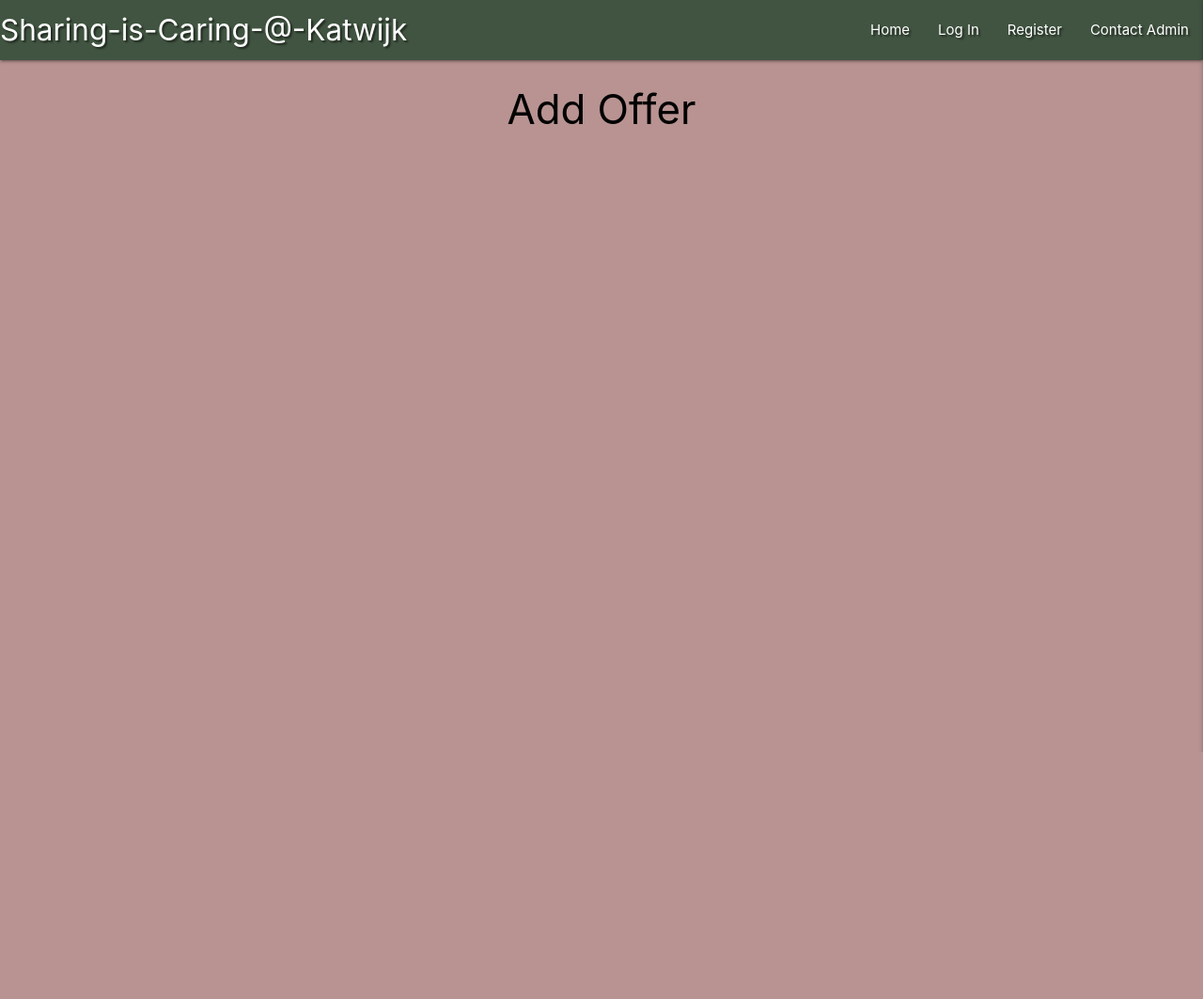
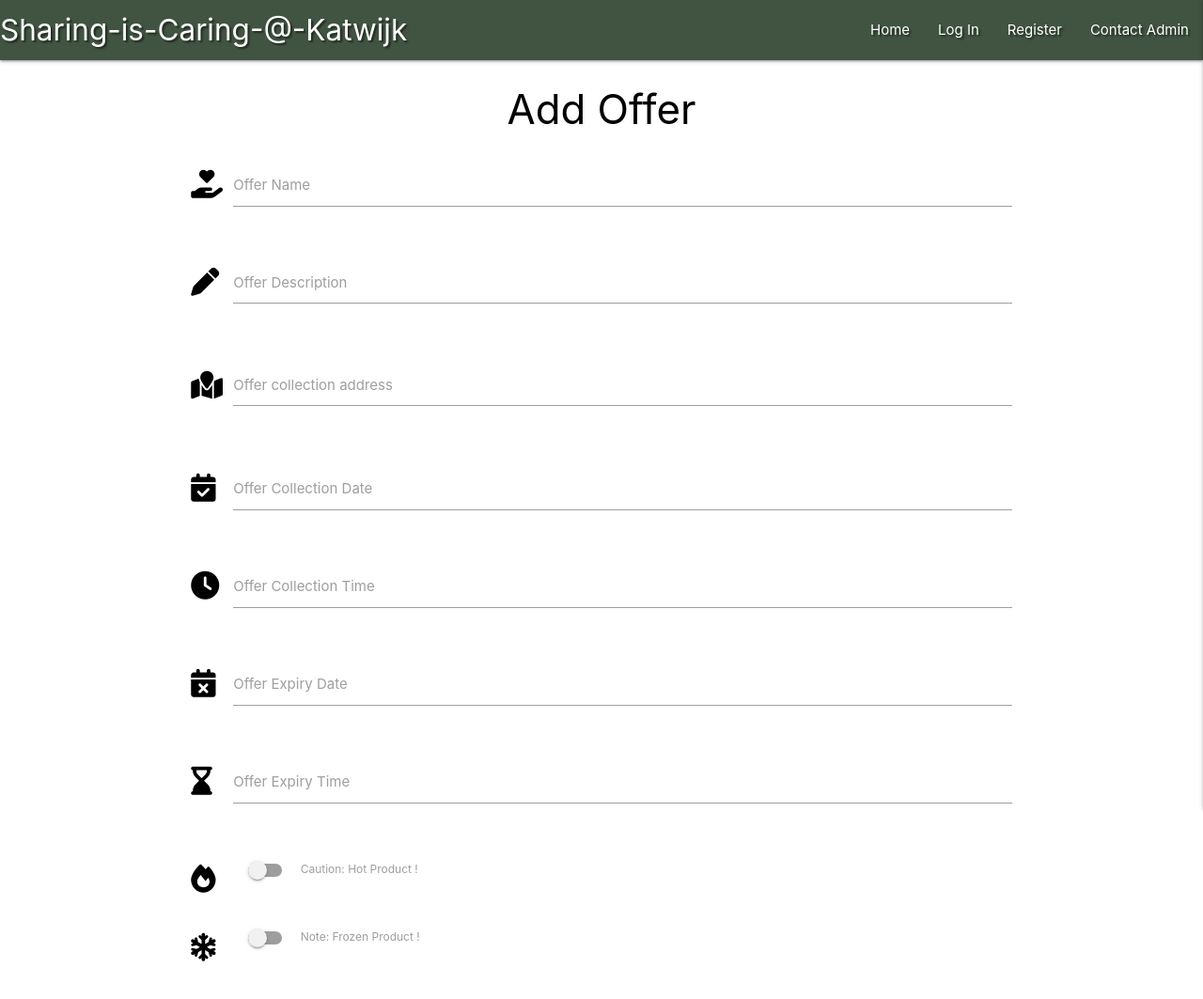
Before and after one commit to Code-Institute-Submissions/Morpheus-23-my-dutch-life_JulRseub, a Flask app: page /add_offer in a window 1280 px wide. Shown: the whole page at 94% size. Before the commit the page ends 800 px from the top, so only its background shows below. Run offline with Flask 2, Linux system fonts and the light colour scheme; some libraries are stand-ins or nearby versions.

Commit message:
Added add_offer.html input fields

```diff
--- a/static/css/style.css
+++ b/static/css/style.css
@@ -18,7 +18,9 @@
 .collapsible-body {
     background-color: antiquewhite;
 }
-
+/*
 body {
     background-color: rgba(114,40,37,0.5);
 }
+
+*/
--- a/static/js/script.js
+++ b/static/js/script.js
@@ -6,4 +6,6 @@ $(document).ready(function(){
   $(".sidenav").sidenav({edge: "right"});
   $('.collapsible').collapsible();
   $('.tooltipped').tooltip();
+  $('.datepicker').datepicker();
+  $('.timepicker').timepicker();
 });
--- a/templates/add_offer.html
+++ b/templates/add_offer.html
@@ -1,6 +1,94 @@
 {% extends "base.html" %}
 {% block content %}
 
-    <h3 class="black-text center-align">Add Offer</h3>
+<h3 class="black-text center-align">Add Offer</h3>
+
+<div class="row">
+    <form class="col s12" method="POST" action="">
+        <div class="row">
+            <div class="input-field col s12">
+                <i class="fa-solid fa-hand-holding-heart prefix black-text"></i>
+                <input id="offer_name" name="offer_name" minlength="4" maxlength="50" type="text" class="validate"
+                    required>
+                <label for="offer_name">Offer Name</label>
+            </div>
+        </div>
+        <div class="row">
+            <div class="input-field col s12">
+                <i class="fa-solid fa-pen prefix black-text"></i>
+                <textarea id="offer_description" name="offer_description" minlength="10" maxlength="200"
+                    class="materialize-textarea"></textarea> <label for="textarea1"></label>
+                <label for="offer_description">Offer Description</label>
+            </div>
+        </div>
+        <div class="row">
+            <div class="input-field col s12">
+                <i class="fa-solid fa-map-location prefix black-text"></i>
+                <textarea id="offer_collection_point" name="offer_collection_point" minlength="10" maxlength="200"
+                    class="materialize-textarea"></textarea> <label for="textarea1"></label>
+                <label for="offer_collection_point">Offer collection address</label>
+            </div>
+        </div>
+        <div class="row">
+            <div class="input-field col s12">
+                <i class="fa-solid fa-calendar-check prefix black-text"></i>
+                <input id="offer_collection_date" name="offer_collection_date" type="text" class="datepicker validate"
+                    required>
+                <label for="offer_collection_date">Offer Collection Date</label>
+            </div>
+        </div>
+        <div class="row">
+            <div class="input-field col s12">
+                <i class="fa-solid fa-clock prefix black-text"></i>
+                <input id="offer_collection_time" name="offer_collection_time" type="text" class="timepicker validate"
+                    required>
+                <label for="offer_collection_time">Offer Collection Time</label>
+            </div>
+        </div>
+
+        <div class="row">
+            <div class="input-field col s12">
+                <i class="fa-solid fa-calendar-xmark prefix black-text"></i>
+                <input id="offer_expiry_date" name="offer_expiry_date" type="text" class="datepicker validate" required>
+                <label for="offer_expiry_date">Offer Expiry Date</label>
+            </div>
+        </div>
+        <div class="row">
+            <div class="input-field col s12">
+                <i class="fa-solid fa-hourglass-end prefix black-text"></i>
+                <input id="offer_expiry_time" name="offer_expiry_time" type="text" class="timepicker validate" required>
+                <label for="offer_expiry_time">Offer Expiry Time</label>
+            </div>
+        </div>
+
+        <div class="row">
+            <div class="input-field col s12">
+                <div class="switch">
+                    <i class="fa-solid fa-fire prefix black-text"></i>
+                    <label for="is_hot_product">
+                        <input type="checkbox" id="is_hot_product" name="is_hot_product">
+                        <span class="lever"></span>
+                        Caution: Hot Product !
+                    </label>
+                </div>
+            </div>
+        </div>
+
+        <div class="row">
+            <div class="input-field col s12">
+                <div class="switch">
+                    <i class="fa-solid fa-snowflake prefix black-text"></i>
+                    <label for="is_frozen_product">
+                        <input type="checkbox" id="is_frozen_product" name="is_frozen_product">
+                        <span class="lever"></span>
+                        Note: Frozen Product !
+                    </label>
+                </div>
+            </div>
+        </div>
+
+
+    </form>
+</div>
 
 {% endblock %}
```
